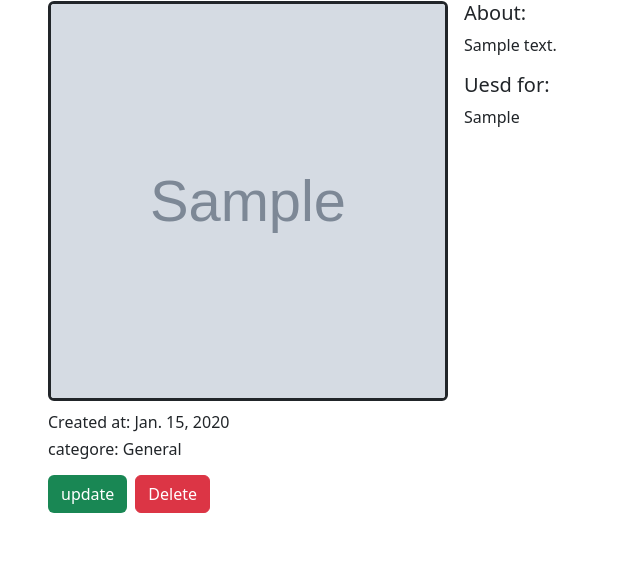
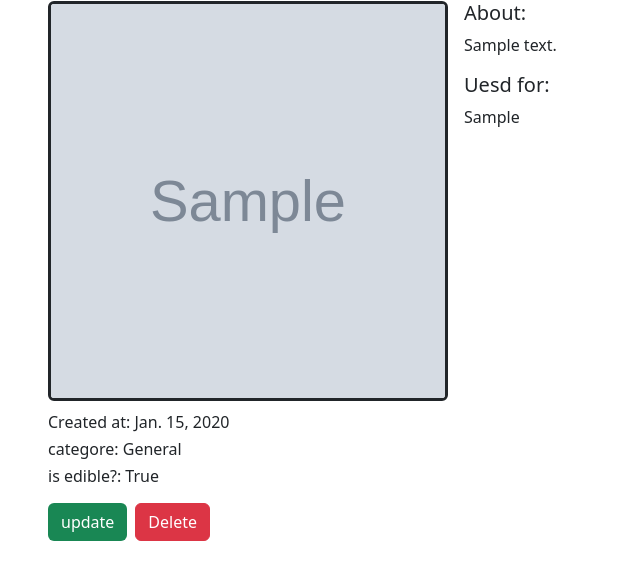
Before and after one commit to T-Python-Feb-24/LAB-ORM-2-PLANTEER, a Django app: page /plants/details/1/ in a window 1280 px wide; the page is wider, and only the part inside the window is pictured. Shown: the part 182-762 px from the top of that part, without its empty margins (0-640 px from the left). Run offline with Django 5.2, Linux system fonts and the light colour scheme; tables that the repository leaves empty hold one stand-in row (values such as "Sample post"); grey boxes marked "Sample" are stand-in pictures; some libraries are stand-ins or nearby versions.

Commit message:
Simple modification

```diff
--- a/Planteer/main/templates/main/plant_details.html
+++ b/Planteer/main/templates/main/plant_details.html
@@ -22,6 +22,8 @@
         <div class="ms-5 mt-2">
         <h6>Created at: {{plant.created_at}}</h6>
         <h6>categore: {{ plant.categore }}</h6>
+        <h6>is edible?: {{ plant.is_edible }}</h6>
+
         <div class="d-flex gap-2 mt-3 mb-3 ">
             <a href="{% url 'main:update_plant_view' plant.id %}" class="btn bg-success text-white">update</a>
             <a href="{% url 'main:delete_plant_view' plant.id %}" class="btn btn-danger">Delete</a>
```
